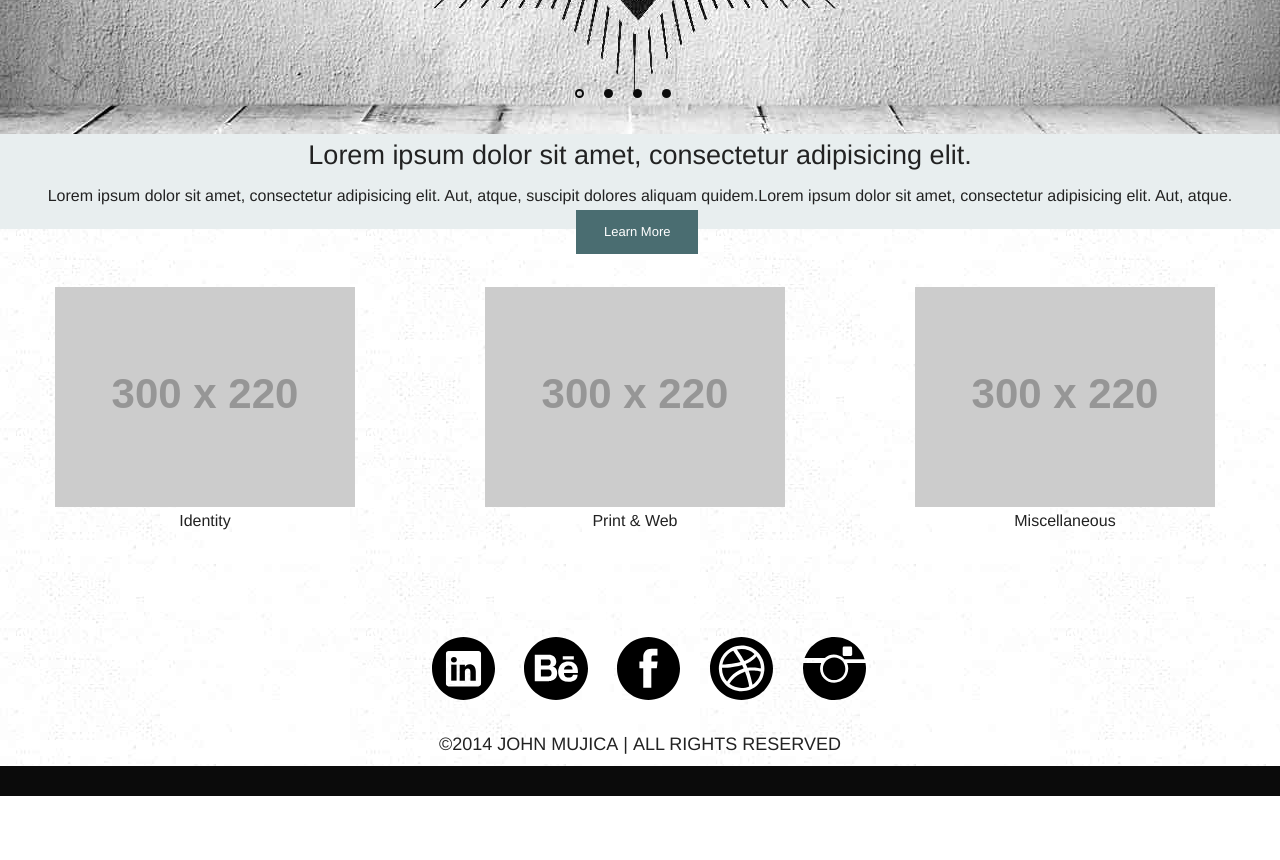
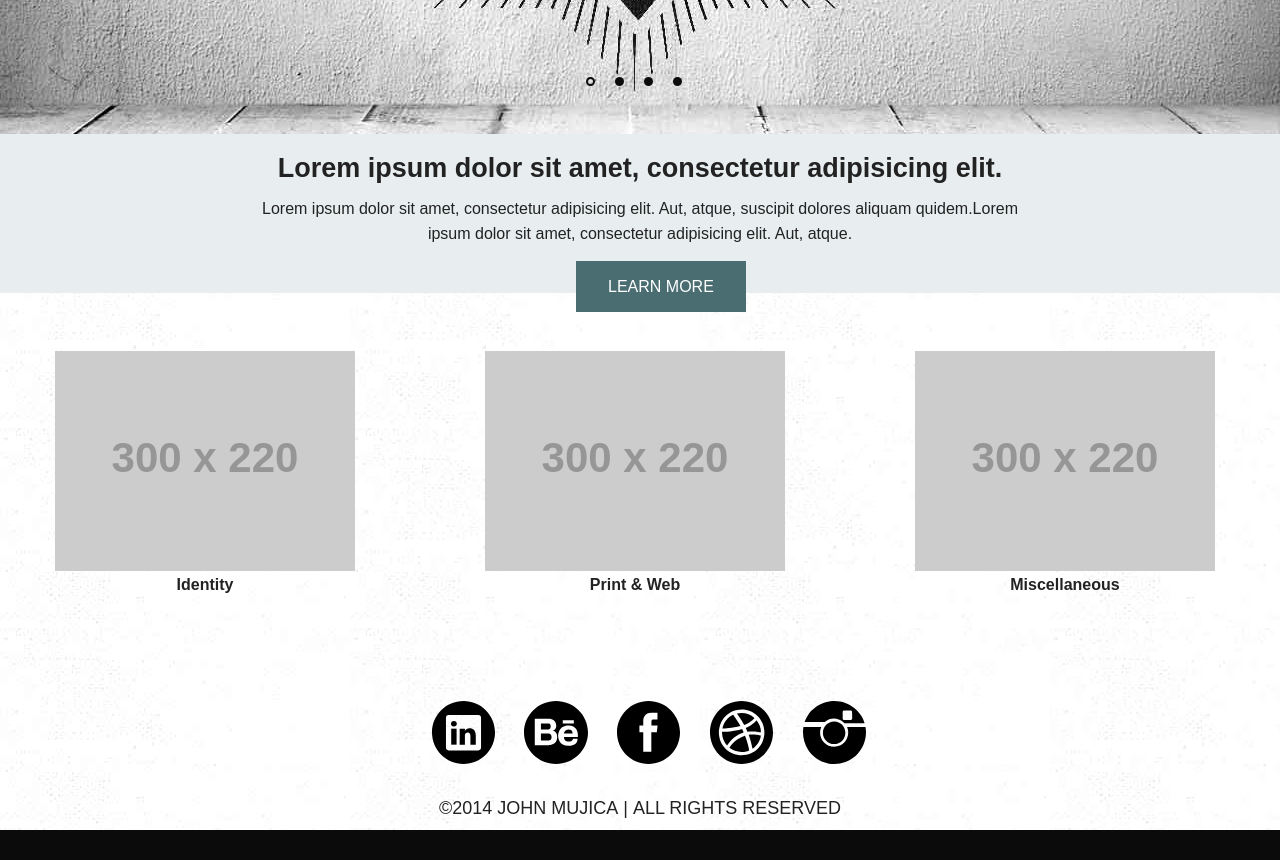
Before and after one commit to dmujica/Moda, a plain HTML site: page index.html in a window 1280 px wide. Shown: the part 660-1520 px from the top of the page. Before the commit the page ends 1456 px from the top, so only its background shows below. Drawn offline with Linux system fonts and the light colour scheme; placeholder pictures from the web are drawn by us.

Commit message:
updated fonts in html

```diff
--- a/css/styles.css
+++ b/css/styles.css
@@ -99,7 +99,9 @@ body {
 }
 
 .inner a {
-	font-family: "proxima-nova";
+	font-family: "proxima-nova",sans-serif;
+	font-style: normal;
+	font-weight: 700;
 	padding: 0 8% 0 8%;
 	color: black;
 	display: inline-block;
@@ -130,8 +132,8 @@ body {
 .orbit-bullets-container {
 	position: absolute;
 	z-index: 99999;
-	left: 565px;
-	top: 700px;
+	left: 45%;
+	top: 90%;
 }
 
 .orbit-bullets li{
@@ -153,15 +155,28 @@ body {
 	text-align: center;
 }
 
+.mid-bar h3 {
+	font-family: "proxima-nova",sans-serif;
+	font-style: normal;
+	font-weight: 700;
+	padding-top: 1%;
+}
+
+.mid-bar p {
+	font-family: "proxima-nova",sans-serif;
+	font-style: normal;
+	font-weight: 400;
+	padding: 0 20% 2% 20%;
+}
+
 .learn-more {
 	position: absolute;
 	background: rgb(74,109,113);
 	left: 45%;
 	top: 80%;
-}
-
-.button {
-	padding: 0 2.75rem 0 2.75rem;
+	font-family: "proxima-nova",sans-serif;
+	font-style: normal;
+	font-weight: 700;
 }
 
 .learn-more:hover {
@@ -176,12 +191,27 @@ body {
 	text-align: center;
 }
 
+.gallery h6 {
+	font-family: "proxima-nova",sans-serif;
+	font-style: normal;
+	font-weight: 700;
+}
+
 /*Footer*/
 
 .footer {
 	margin: 0 auto;
 	text-align: center;
 	margin-top: 5%;
+	font-family: "proxima-nova",sans-serif;
+	font-style: normal;
+	font-weight: 400;
+}
+
+.footer h5 {
+	font-family: "proxima-nova",sans-serif;
+	font-style: normal;
+	font-weight: 400;
 }
 
 .footer li {
--- a/index.html
+++ b/index.html
@@ -65,7 +65,7 @@
       <div class="columns large-12 mid-bar full-width">
         <h3>Lorem ipsum dolor sit amet, consectetur adipisicing elit.</h3>
         <p>Lorem ipsum dolor sit amet, consectetur adipisicing elit. Aut, atque, suscipit dolores aliquam quidem.Lorem ipsum dolor sit amet, consectetur adipisicing elit. Aut, atque.</p>
-        <a href="#" class="small button learn-more">Learn More</a>
+        <a href="#" class="button learn-more">LEARN MORE</a>
       </div>
     </div>
   <!-- End Middle Bar -->
```
